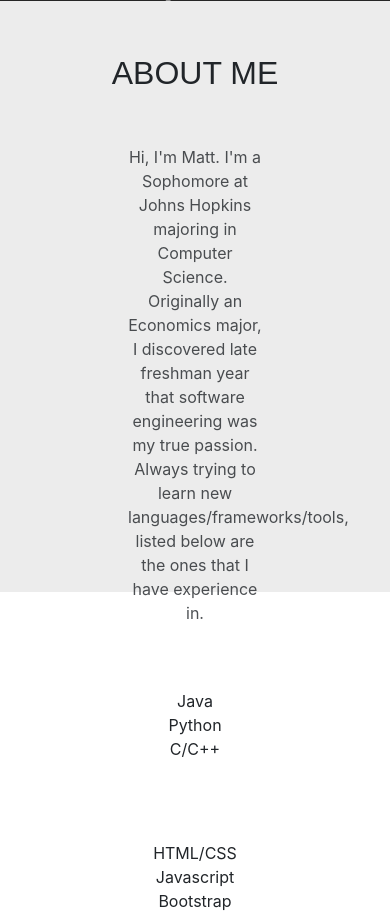
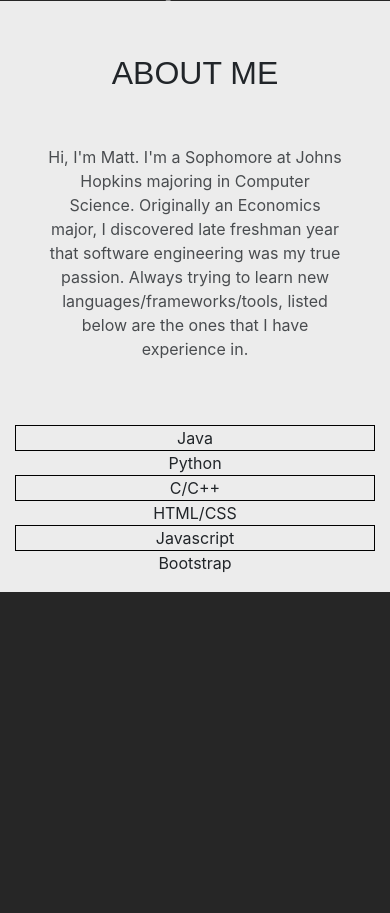
Before and after one commit to matthewsmkim1/matthewsmkim1.github.io, a PHP site: page / in a window 390 px wide. Shown: the part 843-1756 px from the top of the page. After the commit the page ends 1435 px from the top, so only its background shows below. Run offline with PHP 8.4, Linux system fonts and the light colour scheme; some libraries are stand-ins or nearby versions.

Commit message:
changed lang dimensions for mobile

```diff
--- a/css/style.css
+++ b/css/style.css
@@ -126,6 +126,10 @@ body {
    right: 0;
 }
 
+#bord {
+  border: 1px solid black;
+
+}
 
 
 @-webkit-keyframes ani-mouse {
@@ -278,5 +282,12 @@ body {
   background-attachment: scroll;
 }
 
+#hi p {
+  font-size: 1rem;
+  opacity: .8;
+  text-align: center;
+  padding: 3rem 3rem 3rem 3rem;
+}
+
 
 }
--- a/index.html
+++ b/index.html
@@ -48,16 +48,25 @@
             the ones that I have experience in.
          </p>
             <div class="container-fluid">
-               <div class="row bottom-buffer">
-                 <div class="col-xs-6 col-sm-6 col-md-4 col-centered text-center"> Java </div>
+               <div class="row">
+                 <div class="col-xs-6 col-sm-6 col-md-4 col-centered text-center">
+                    <div id="bord">
+                       Java
+                    </div>
+                 </div>
                  <div class="col-xs-6 col-sm-6 col-md-4 col-centered text-center">Python</div>
-                 <div class="col-xs-6 col-sm-6 col-md-4 col-centered text-center">C/C++</div>
-               </div>
-
-               <div class="row">
-                 <div class="col-xs-12 col-sm-6 col-md-4 col-centered text-center">HTML/CSS</div>
-                 <div class="col-xs-12 col-sm-6 col-md-4 col-centered text-center">Javascript</div>
-                 <div class="col-xs-12 col-sm-6 col-md-4 col-centered text-center">Bootstrap</div>
+                 <div class="col-xs-6 col-sm-6 col-md-4 col-centered text-center">
+                    <div id="bord">
+                       C/C++
+                    </div>
+                 </div>
+                 <div class="col-xs-6 col-sm-6 col-md-4 col-centered text-center">HTML/CSS</div>
+                 <div class="col-xs-6 col-sm-6 col-md-4 col-centered text-center">
+                    <div id="bord">
+                       Javascript
+                    </div>
+                 </div>
+                 <div class="col-xs-6 col-sm-6 col-md-4 col-centered text-center">Bootstrap</div>
                </div>
 
             </div>
```
